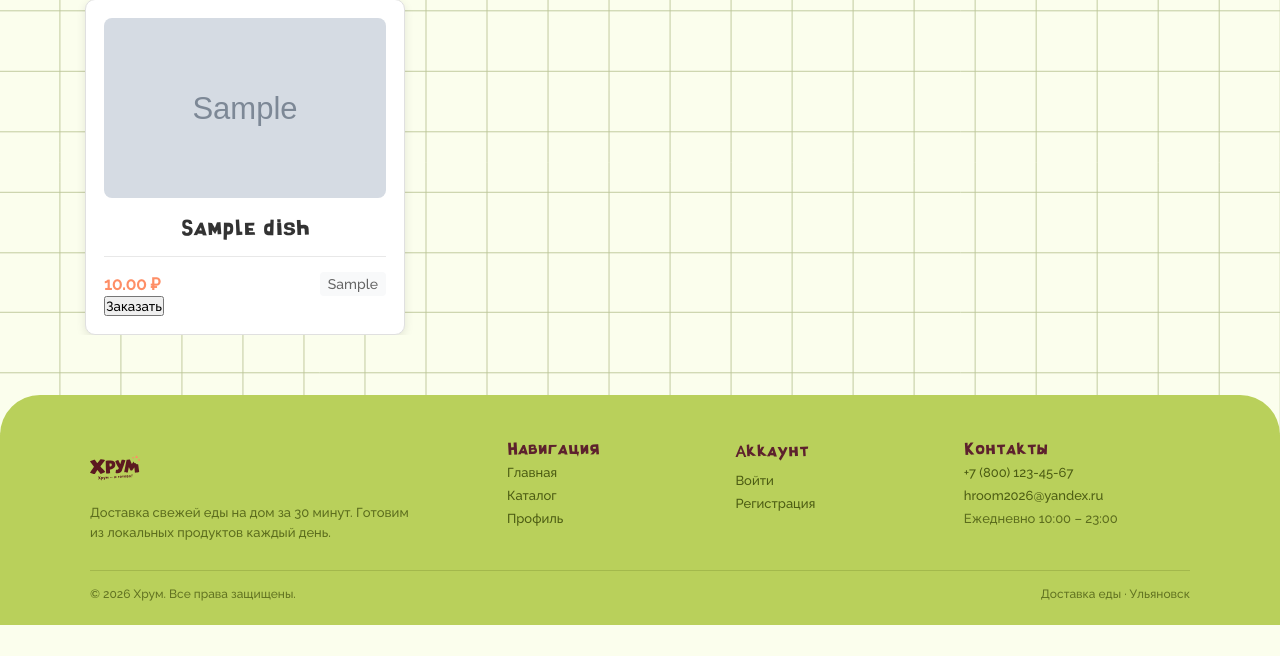
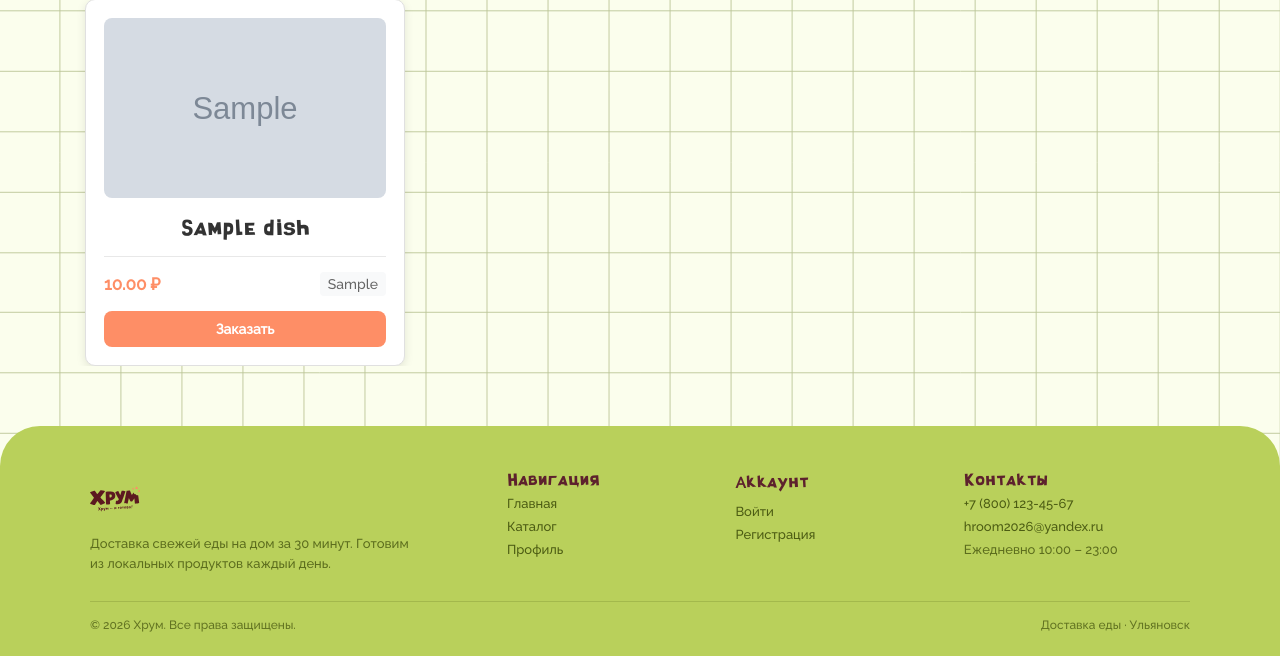
Before and after one commit to ulyananovi/---------, a Django app: page /catalog/ in a window 1280 px wide. Shown: the part 293-949 px from the top of the page. Before the commit the page ends 918 px from the top, so only its background shows below. Run offline with Django 5.2, Linux system fonts and the light colour scheme; tables that the repository leaves empty hold one stand-in row (values such as "Sample post"); grey boxes marked "Sample" are stand-in pictures.

Commit message:
add order button styles

```diff
--- a/static/styles/catalog.css
+++ b/static/styles/catalog.css
@@ -497,3 +497,22 @@ main {
         grid-column: auto;
     }
 }
+
+.order-btn {
+    width: 100%;
+    margin-top: 15px;
+    background: #FE8E66;
+    color: white;
+    border: none;
+    padding: 10px;
+    border-radius: 8px;
+    cursor: pointer;
+    font-family: Raleway, sans-serif;
+    font-weight: 600;
+    font-size: 14px;
+    transition: background 0.2s ease, transform 0.2s ease;
+}
+.order-btn:hover {
+    background: #e5734a;
+    transform: translateY(-2px);
+}
```
